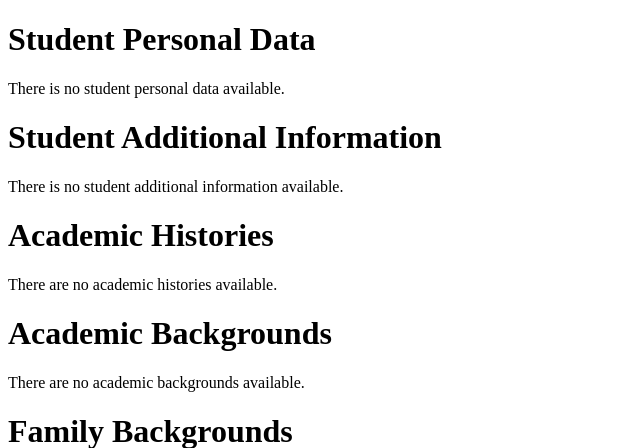
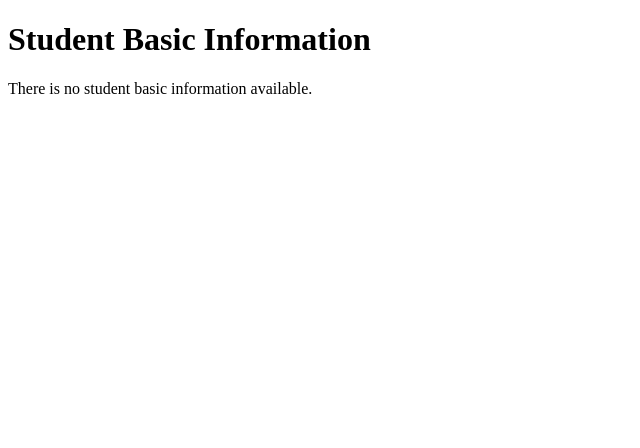
Before and after one commit to npcnon/sis_DangoDbApi, a Django app: page / in a window 1280 px wide. Shown: the top 448 px of the page, without its empty margins (0-640 px from the left). Run offline with Django 5.2, Linux system fonts and the light colour scheme; data that the repository does not hold is empty.

Commit message:
fixing the template to only output basic student information🦟

```diff
--- a/DangoDBApp/templates/DangoDBApp/student_data.html
+++ b/DangoDBApp/templates/DangoDBApp/student_data.html
@@ -22,7 +22,7 @@
     </style>
 </head>
 <body>
-    <h1>Student Personal Data</h1>
+    {% comment %} <h1>Student Personal Data</h1>
     {% if student_personal_data %}
     <table>
         <tr>
@@ -39,7 +39,7 @@
         {% for student in student_personal_data %}
         <tr>
             <td>{{ student.f_name }} {{ student.m_name }} {{ student.l_name }}</td>
-            <td>{{ student.gender }}</td>
+            <td>{{ student.sex }}</td>
             <td>{{ student.birth_date }}</td>
             <td>{{ student.birth_place }}</td>
             <td>{{ student.marital_status }}</td>
@@ -204,7 +204,7 @@
     </table>
     {% else %}
     <p>There are no family backgrounds available.</p>
-    {% endif %}
+    {% endif %} {% endcomment %}
 
     <!-- New Section for Student Basic Info -->
     <h1>Student Basic Information</h1>
```
